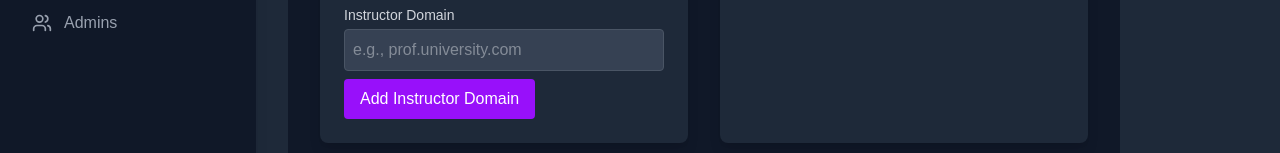
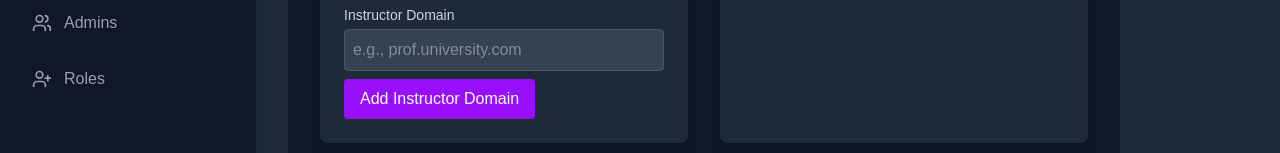
Before and after one commit to Mohamadmourad/SimplerUni, a Next.js app in the folder client/web/: page /dashboard/domains in a window 1280 px wide. Shown: the part 313-466 px from the top of the page. Built offline with nearby package versions, Linux system fonts and the light colour scheme.

Commit message:
minor fix

```diff
--- a/client/web/app/dashboard/layout.jsx
+++ b/client/web/app/dashboard/layout.jsx
@@ -13,6 +13,7 @@ import {
   X,
   FileText,
   LogOut,
+  UserPlus
 } from "lucide-react";
 
 export default function DashboardLayout({ children }) {
@@ -26,6 +27,7 @@ export default function DashboardLayout({ children }) {
     { name: "Majors", icon: FilePlus, path: "/dashboard/majors" },
     { name: "Domains", icon: FileText, path: "/dashboard/domains" },
     { name: "Admins", icon: Users, path: "/dashboard/admins" },
+    { name: "Roles", icon: UserPlus, path: "/dashboard/admins" },
   ];
 
   const handleSignOut = () => {
```
